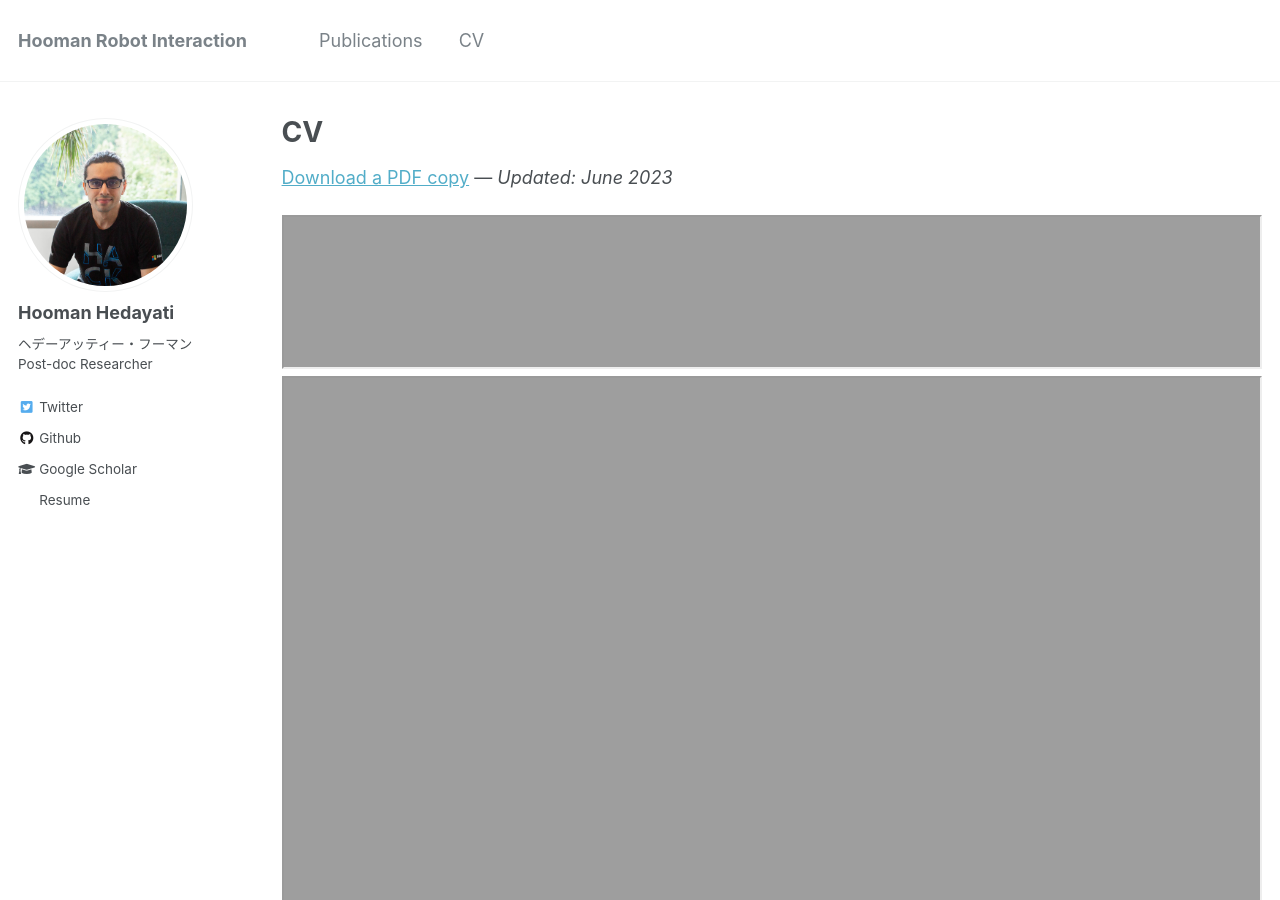
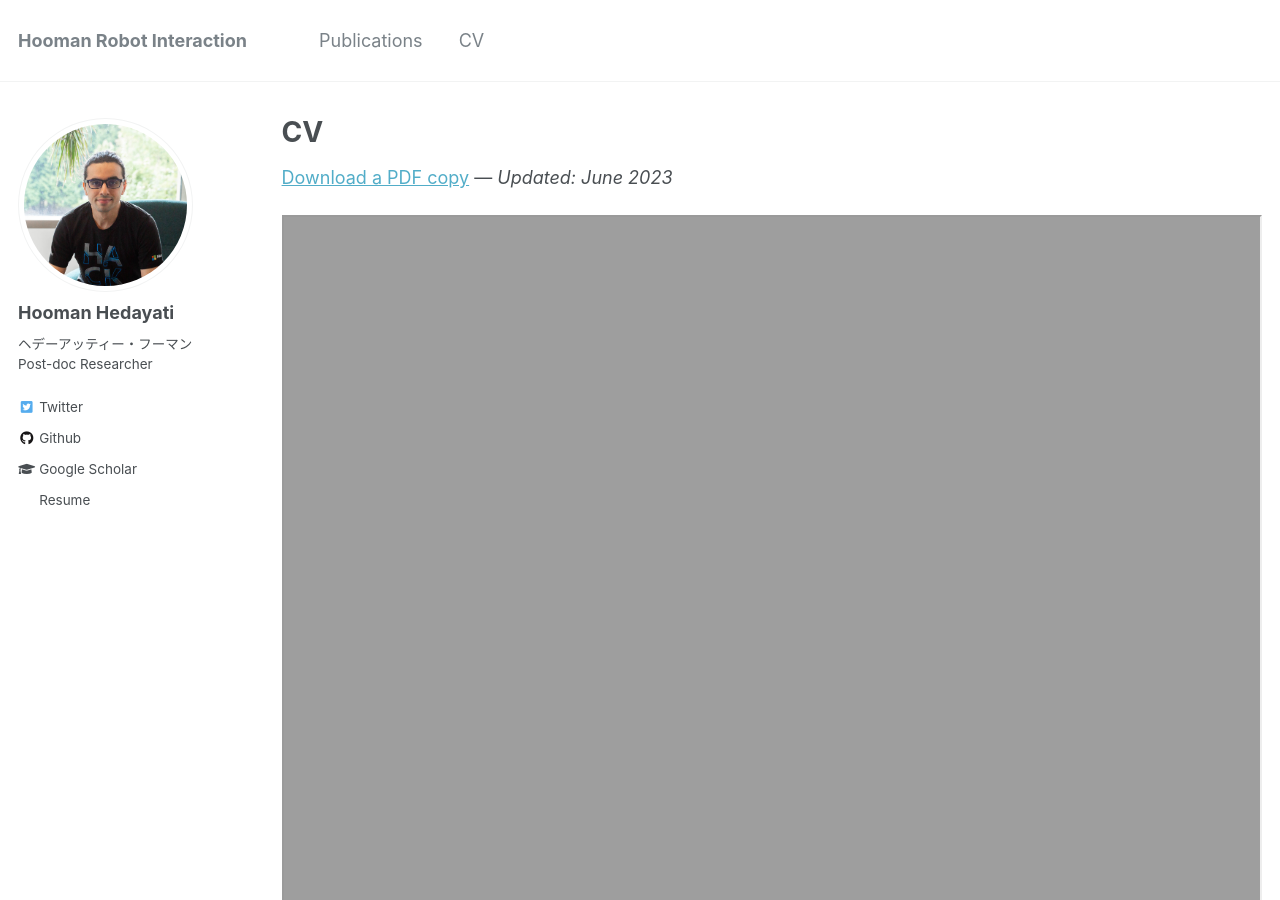
Before and after one commit to hooman202/hooman202.github.io, a Jekyll site: the page built from _pages/cv.md, in a window 1280 px wide and 900 px high. Built offline with Jekyll 4.4.1, drawn with Linux system fonts in a browser that asks for light colours.

Commit message:
modified:   _pages/cv.md

```diff
--- a/_pages/cv.md
+++ b/_pages/cv.md
@@ -10,10 +10,6 @@ redirect_from:
 
 [Download a PDF copy](https://hooman202.github.io/files/CV/Hooman_Hedayati_CV.pdf) — _Updated: June 2023_
 
-
-<iframe src="https://hooman202.github.io/files/CV/Hooman_Hedayati_CV.pdf" width="100%" height="500%" allow="autoplay"></iframe>
-
-
 <div style="width: 100%; height: 297mm;">
   <iframe src="https://hooman202.github.io/files/CV/Hooman_Hedayati_CV.pdf" style="width: 100%; height: 100%;" allow="autoplay"></iframe>
 </div>
```
